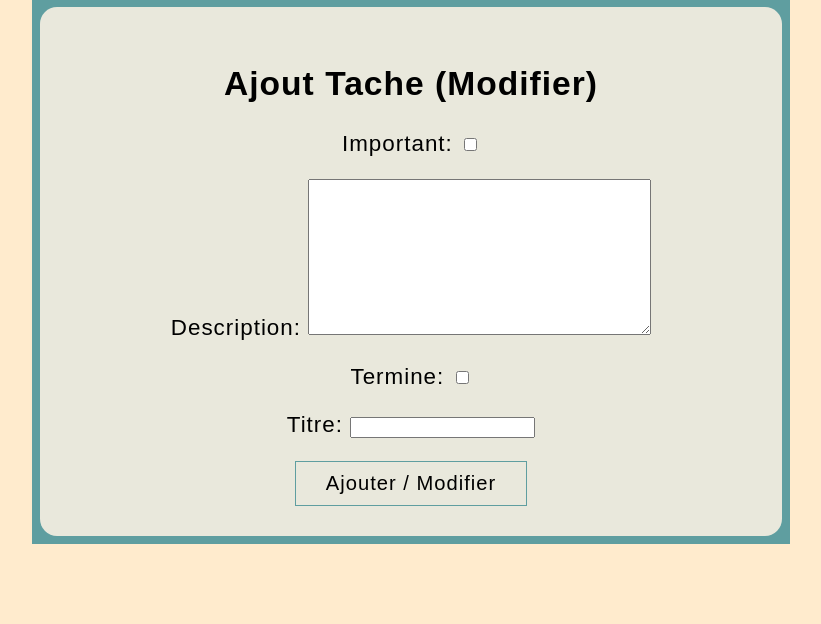
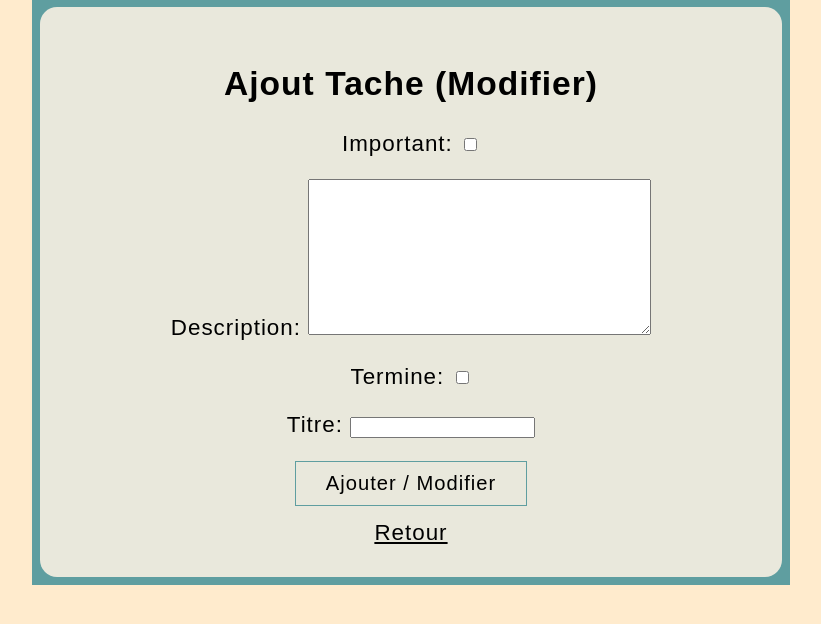
Before and after one commit to ImemBA1/projetveilleImem, a Django app: page /cree-tache/ in a window 1280 px wide. Shown: the part 73-697 px from the top of the page, without its empty margins (229-1050 px from the left). Run offline with Django 3.2, Linux system fonts and the light colour scheme; a user stored in the database is signed in; some web fonts are replaced.

Commit message:
ajout bouton retour

```diff
--- a/projet_veille/todolist/templates/todolist/tache_confirm_delete.html
+++ b/projet_veille/todolist/templates/todolist/tache_confirm_delete.html
@@ -6,8 +6,12 @@
     <form method="post">
         {% csrf_token %}
         <p>Vous allez supprimer la tâche {{tache}}, vous êtes sûr? </p>
-        <button type="submit" >Supprimer</button>
+        <button type="submit">Supprimer</button>
     </form>
+    <div style="margin-top: 2% ">
+        <a href="{% url 'taches' %}">Retour</a>
+    </div>
+
 
 </div>
 
--- a/projet_veille/todolist/templates/todolist/tache_form.html
+++ b/projet_veille/todolist/templates/todolist/tache_form.html
@@ -10,6 +10,10 @@
         {{form.as_p}}
         <button type="submit" >Ajouter / Modifier</button>
     </form>
+
+    <div style="margin-top: 2% ">
+        <a href="{% url 'taches' %}">Retour</a>
+    </div>
 </div>
 
 {% endblock content %}
```
